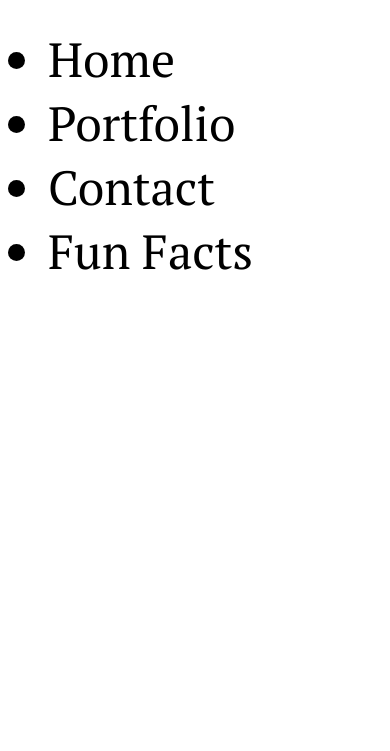
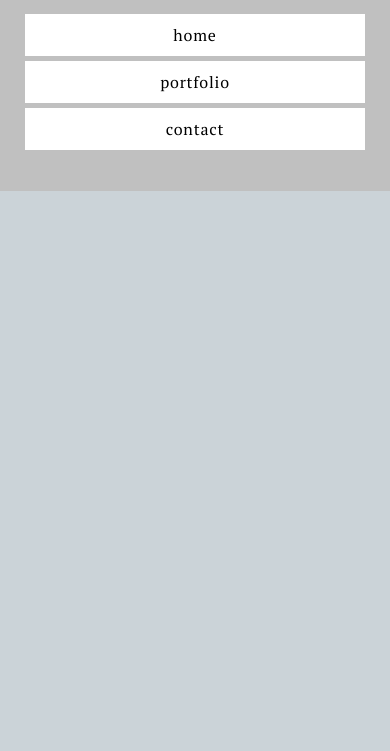
Before and after one commit to jakeisadev/Responsive-Site, a plain HTML site: page index.html in a window 390 px wide. Shown: the part 93-844 px from the top of the page. Drawn offline with Linux system fonts and the light colour scheme.

Commit message:
Added nav bar styling and mobile first media queries

```diff
--- a/index.html
+++ b/index.html
@@ -14,13 +14,12 @@
     <title>Document</title>
   </head>
   <body>
-    <header>Jacob Starowicz</header>
-    <nav class="main-nav">
-      <ul class="nav">
-        <li>Home</li>
-        <li>Portfolio</li>
-        <li>Contact</li>
-        <li>Fun Facts</li>
+    <nav>
+      <h1>Jacob Starowicz</a></h1>
+      <ul class="top-nav">
+        <li><a href="#">home</a></li>
+        <li><a href="#portfolio">portfolio</a></li>
+        <li><a href="#contact">contact</a></li>
       </ul>
     </nav>
   </body>
--- a/styles.css
+++ b/styles.css
@@ -1,16 +1,102 @@
 * {
   box-sizing: border-box;
-  font-family: "PT Serif", serif;
-  font-size: 48px;
+  background-color: #cbd3d8;
 }
 
-header {
-  display: flex;
-  font-family: "PT Serif", Helvetica, sans-serif;
+body {
+  margin: 0 auto;
+  max-width: 1024px;
+}
+
+nav {
+  font-family: "PT Serif", Arial, Verdana;
+  font-weight: 400;
+  letter-spacing: 0.05em;
+  background-color: #c0c0c0;
+  padding: 25px;
+}
+
+.top-nav {
+  margin-top: 30px;
+}
+
+.top-nav li {
+  padding: 10px 0;
+  margin: 5px auto;
+  background-color: #fff;
+}
+
+.top nav a {
+  text-transform: uppercase;
+}
+
+h1,
+.top-nav {
+  text-align: center;
+}
+
+.top-nav,
+.top-nav li {
+  width: 100%;
+}
+
+h1 a,
+.top-nav a {
+  color: #000;
+}
+
+h1,
+.top-nav,
+.top-nav a {
+  background-color: transparent;
+}
+
+ul {
+  list-style: none;
+  padding-left: 0;
+}
+
+a {
+  text-decoration: none;
 }
 /* Media Queries*/
-@media screen and (min-width: 320px) {
+@media (max-width: 320px) {
   header {
     align-items: center;
   }
 }
+
+@media (min-width: 768px) {
+  .top-nav {
+    margin-top: 0;
+  }
+
+  .top-nav li {
+    display: inline-block;
+    width: auto;
+    margin-right: 15px;
+    background-color: transparent;
+  }
+
+  .top-nav li:last-child {
+    margin-right: 0;
+  }
+
+  .top-nav a {
+    color: #fff;
+  }
+}
+
+@media (min-width: 1024px) {
+  nav {
+    display: flex;
+    justify-content: space-between;
+    align-items: center;
+  }
+
+  .top-nav,
+  .top-nav li {
+    width: initial;
+    margin-bottom: 0;
+  }
+}
```
